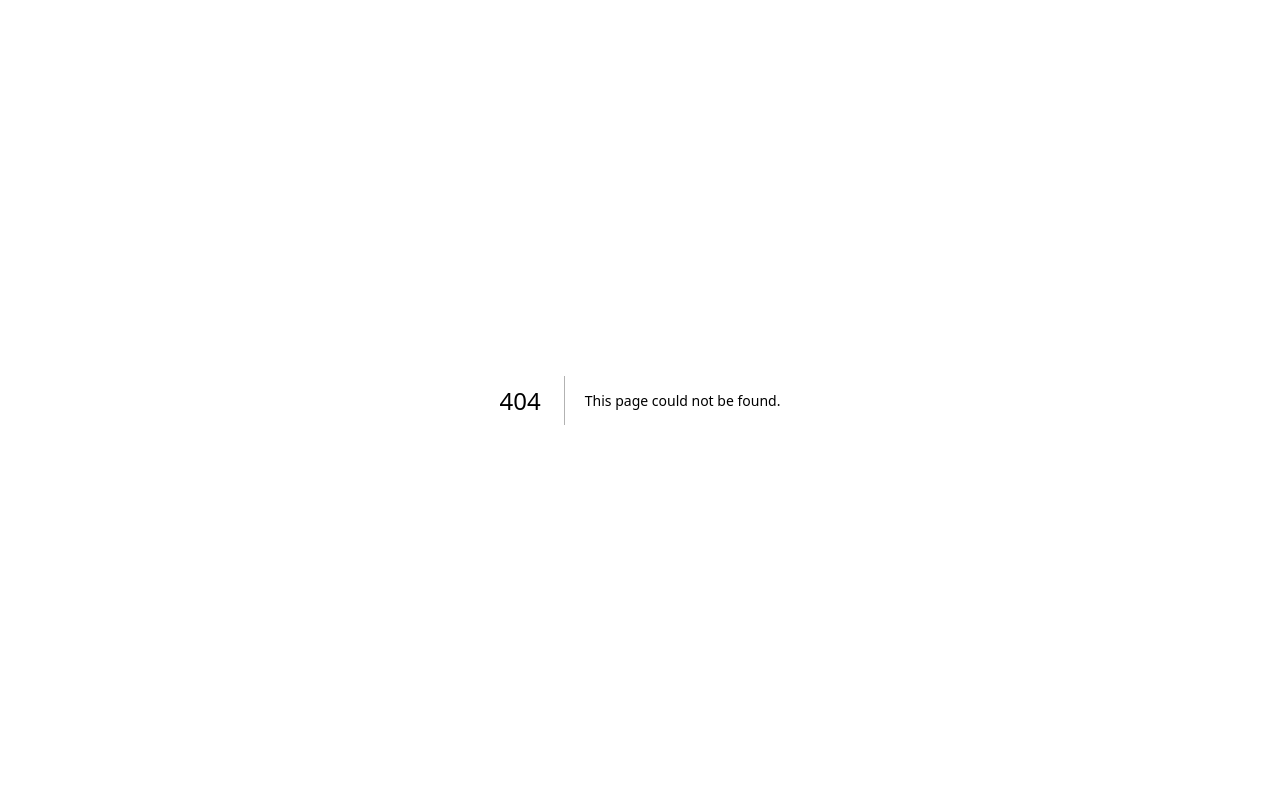
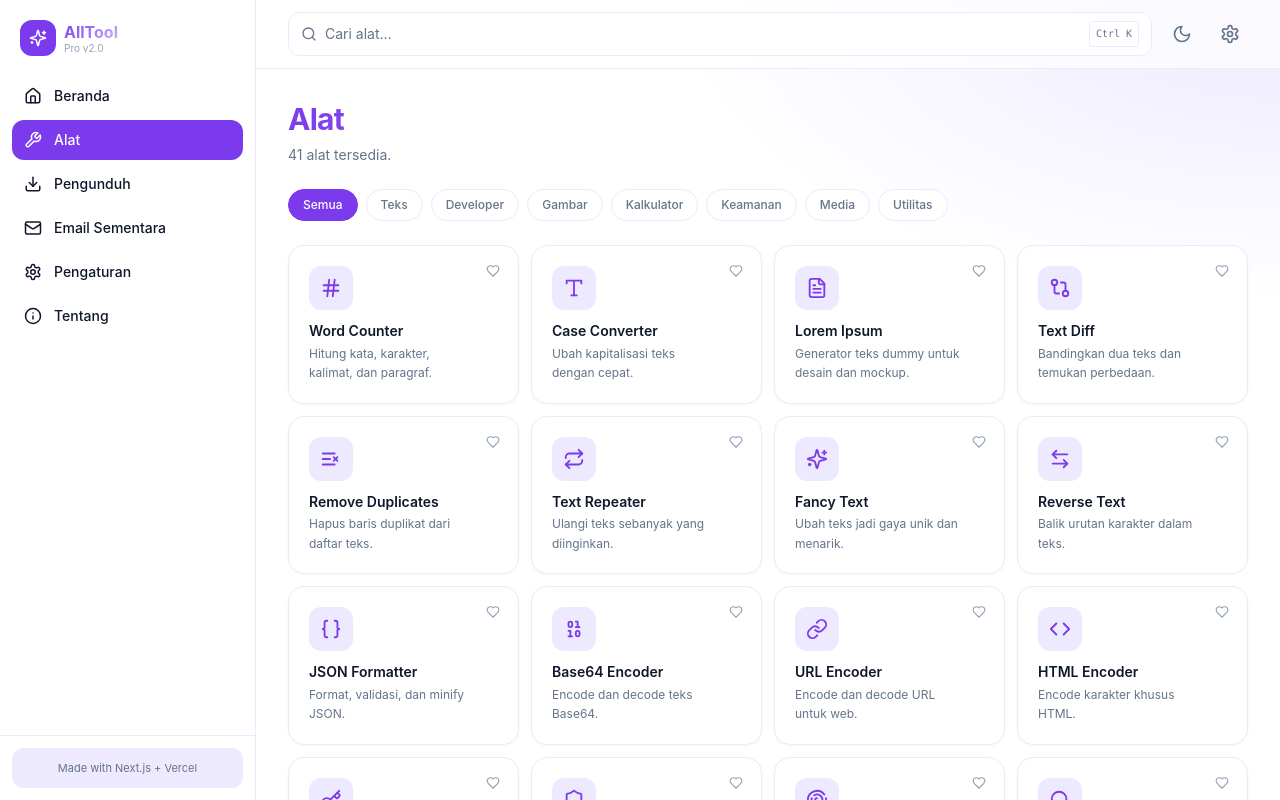
Before and after one commit to sionlimitles-spec/all-tool-sxzz, a Next.js app: page /tools in a window 1280 px wide. Before the commit this address had no page. Shown: the top 800 px of the page. Built offline with nearby package versions, Linux system fonts and the light colour scheme.

Commit message:
Create page.tsx

```diff
--- /dev/null
+++ b/src/app/tools/page.tsx
@@ -0,0 +1,69 @@
+"use client";
+
+import { useState, useEffect } from "react";
+import Sidebar from "@/components/sidebar";
+import Header from "@/components/header";
+import ToolCard from "@/components/tool-card";
+import CommandPalette from "@/components/command-palette";
+import { TOOLS, CATEGORIES } from "@/lib/tools-registry";
+import { useSettings } from "@/lib/settings-context";
+import { t } from "@/lib/i18n";
+
+export default function ToolsPage() {
+  const [sidebarOpen, setSidebarOpen] = useState(false);
+  const [paletteOpen, setPaletteOpen] = useState(false);
+  const [activeCategory, setActiveCategory] = useState<string>("all");
+  const { lang } = useSettings();
+
+  useEffect(() => {
+    const handler = (e: KeyboardEvent) => {
+      if ((e.ctrlKey || e.metaKey) && e.key === "k") {
+        e.preventDefault();
+        setPaletteOpen(true);
+      }
+    };
+    window.addEventListener("keydown", handler);
+    return () => window.removeEventListener("keydown", handler);
+  }, []);
+
+  const filtered = TOOLS.filter(
+    (tool) => activeCategory === "all" || tool.category === activeCategory
+  );
+
+  return (
+    <div className="min-h-screen bg-gradient-page">
+      <Sidebar open={sidebarOpen} onClose={() => setSidebarOpen(false)} />
+      <CommandPalette open={paletteOpen} onClose={() => setPaletteOpen(false)} />
+      <div className="md:ml-64">
+        <Header
+          onMenuClick={() => setSidebarOpen(true)}
+          onSearchClick={() => setPaletteOpen(true)}
+        />
+        <main className="px-4 py-8 md:px-8">
+          <h1 className="text-3xl font-bold tracking-tight gradient-text">{t(lang, "tools")}</h1>
+          <p className="mt-2 text-sm" style={{ color: "var(--text-muted)" }}>
+            {TOOLS.length} alat tersedia.
+          </p>
+
+          <div className="mt-6 flex flex-wrap gap-2">
+            {CATEGORIES.map((cat) => (
+              <button
+                key={cat.id}
+                onClick={() => setActiveCategory(cat.id)}
+                className={`chip ${activeCategory === cat.id ? "chip-active" : ""}`}
+              >
+                {t(lang, cat.labelKey)}
+              </button>
+            ))}
+          </div>
+
+          <div className="mt-6 grid grid-cols-2 gap-3 md:grid-cols-3 lg:grid-cols-4">
+            {filtered.map((tool) => (
+              <ToolCard key={tool.slug} tool={tool} />
+            ))}
+          </div>
+        </main>
+      </div>
+    </div>
+  );
+}
```
